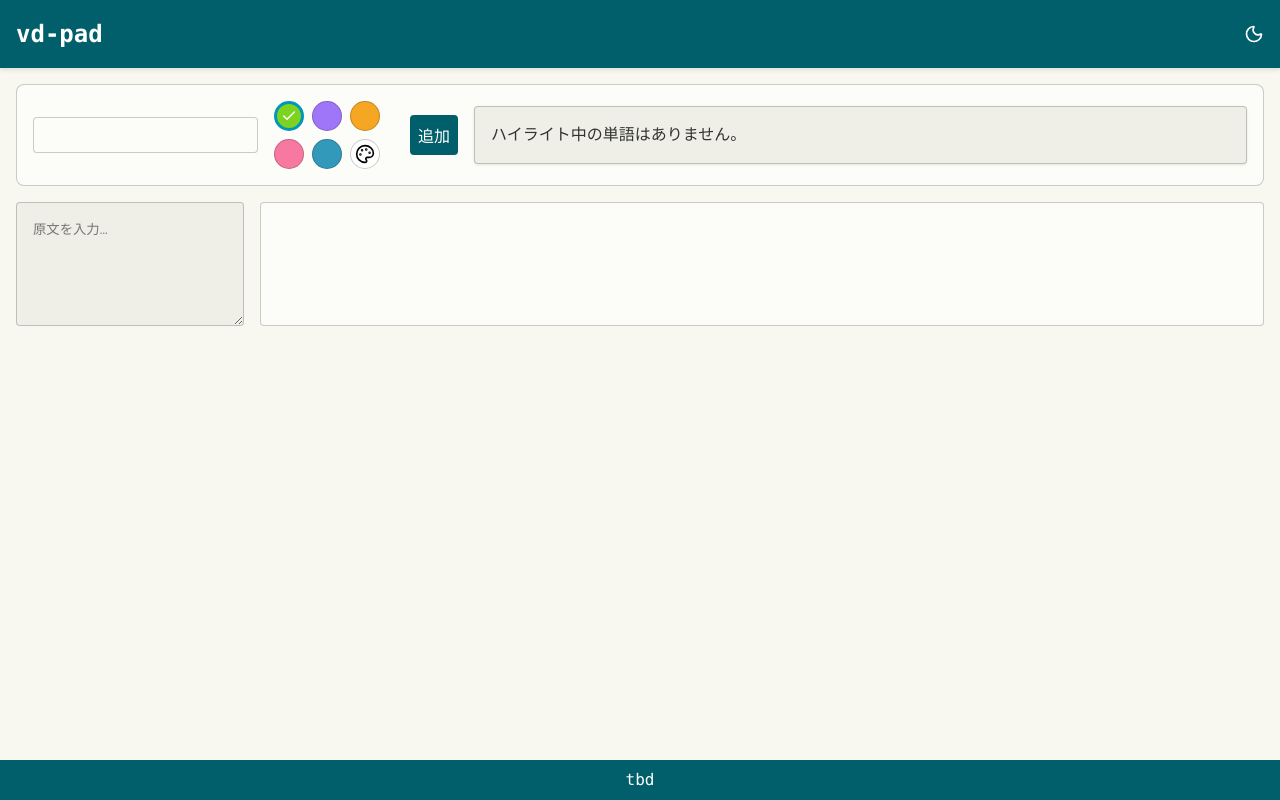
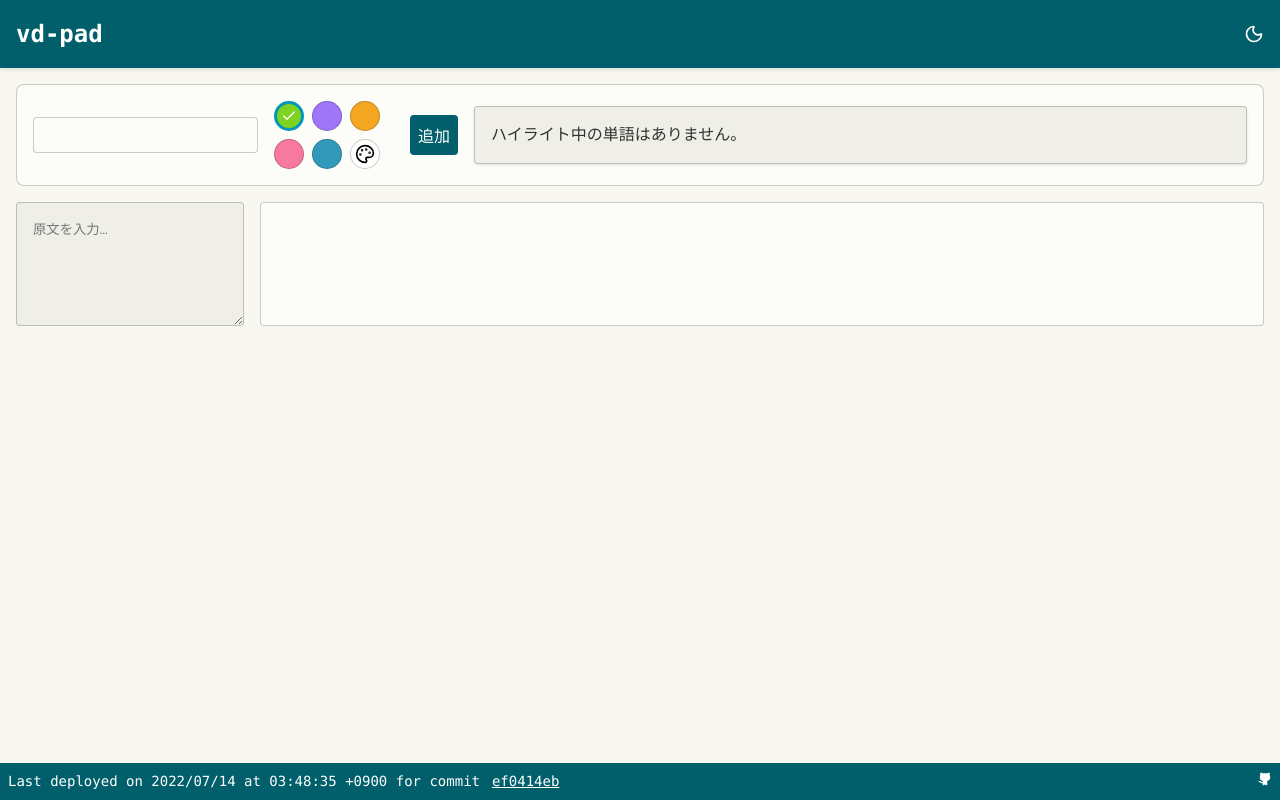
Before and after one commit to dot-ma801/vd-pad, a Vue app: page / in a window 1280 px wide. Built offline with nearby package versions, Linux system fonts and the light colour scheme.

Commit message:
[update] footerの情報を環境変数から注入できるように

```diff
--- a/src/components/Footer.vue
+++ b/src/components/Footer.vue
@@ -1,8 +1,44 @@
-<script setup lang="ts"></script>
+<script setup lang="ts">
+import { Github } from 'lucide-vue-next';
+import { deployDate, commitHash } from '@/config/deployInfo';
+</script>
+
 <template>
-  <footer>tbd</footer>
+  <footer>
+    <div class="footer-content">
+      <span class="deploy-info">
+        Last deployed on {{ deployDate }} for commit
+        <a :href="`https://github.com/dot-ma801/vd-pad/commit/${commitHash}`" class="commit-link">{{ commitHash }}</a>
+      </span>
+      <a href="https://github.com/dot-ma801/vd-pad" class="github-link" target="_blank" rel="noopener">
+        <Github />
+      </a>
+    </div>
+  </footer>
 </template>
+
 <style scoped>
+.footer-content {
+  display: flex;
+  justify-content: space-between;
+  align-items: center;
+  gap: var(--spacing-base);
+  font-size: 0.875rem;
+  width: 100%;
+}
+.commit-link {
+  color: inherit;
+  text-decoration: underline;
+  margin: 0 0.25em;
+}
+.github-link {
+  color: inherit;
+}
+.github-link svg {
+  width: 1em;
+  height: 1em;
+  fill: currentColor;
+}
 footer {
   background-color: var(--color-secondary);
   color: #fff;
--- /dev/null
+++ b/src/config/deployInfo.ts
@@ -0,0 +1,2 @@
+export const deployDate = import.meta.env.VITE_DEPLOY_DATE as string;
+export const commitHash = import.meta.env.VITE_COMMIT_HASH as string;
```
Also changed, not shown: 1 other file (tests, documents, lock files or other folders).
